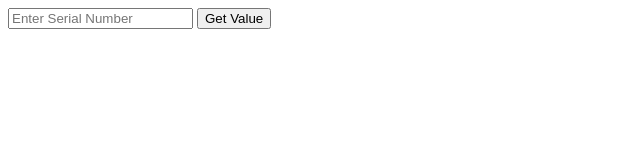
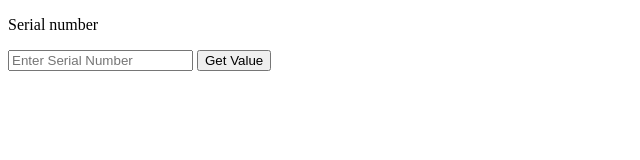
Before and after one commit to Yershat/serial-number-search, a plain HTML site: page index.html in a window 1280 px wide. Shown: the whole page, without its empty margins (0-640 px from the left). Drawn offline with nearby package versions, Linux system fonts and the light colour scheme.

Commit message:
Update index.html

```diff
--- a/index.html
+++ b/index.html
@@ -1,5 +1,6 @@
 <!DOCTYPE html>
 <html lang="en">
+  <p> Serial number</p>
   <head>
     <meta charset="UTF-8" />
     <meta name="viewport" content="width=device-width, initial-scale=1.0" />
```
